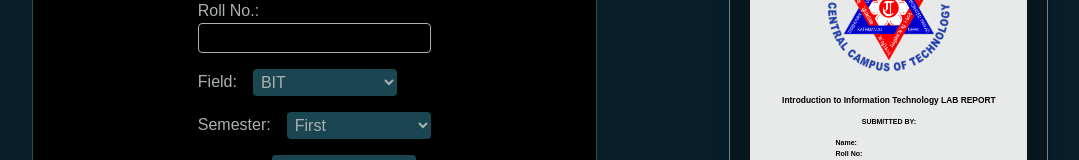
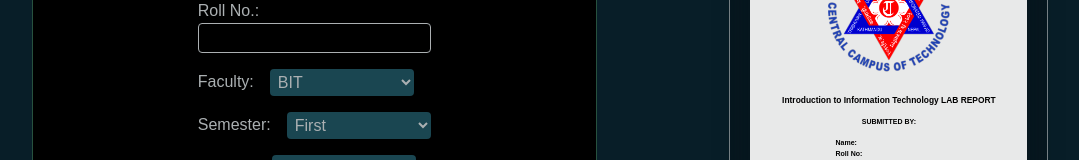
Before and after one commit to prashantStha308/coverPageMaker, a React (Vite) app: page / in a window 1280 px wide. Shown: the part 355-515 px from the top of the page, without its empty margins (100-1179 px from the left). Built offline with nearby package versions, Linux system fonts and the light colour scheme.

Commit message:
minor change. Changed Field to Faculty in Form.jsx

```diff
--- a/src/components/Form.jsx
+++ b/src/components/Form.jsx
@@ -57,7 +57,7 @@ const Form = ({handleClick}) => {
 
             {/* Select Field */}
             <div className="flex items-center gap-4 " >
-                <label className="text-sm md:text-base" htmlFor="fieldSelect">Field: </label>
+                <label className="text-sm md:text-base" htmlFor="fieldSelect">Faculty: </label>
                 <select name="fieldSelect" id="fieldSelect" value={selectedField} onChange={handleFieldChange} className="cursor-pointer hover:bg-[#103842] bg-[#1A4651] text-[#ABB0B2] p-1 rounded-sm w-36 " >
                     {
                         fields.map((field , index) => (
```
